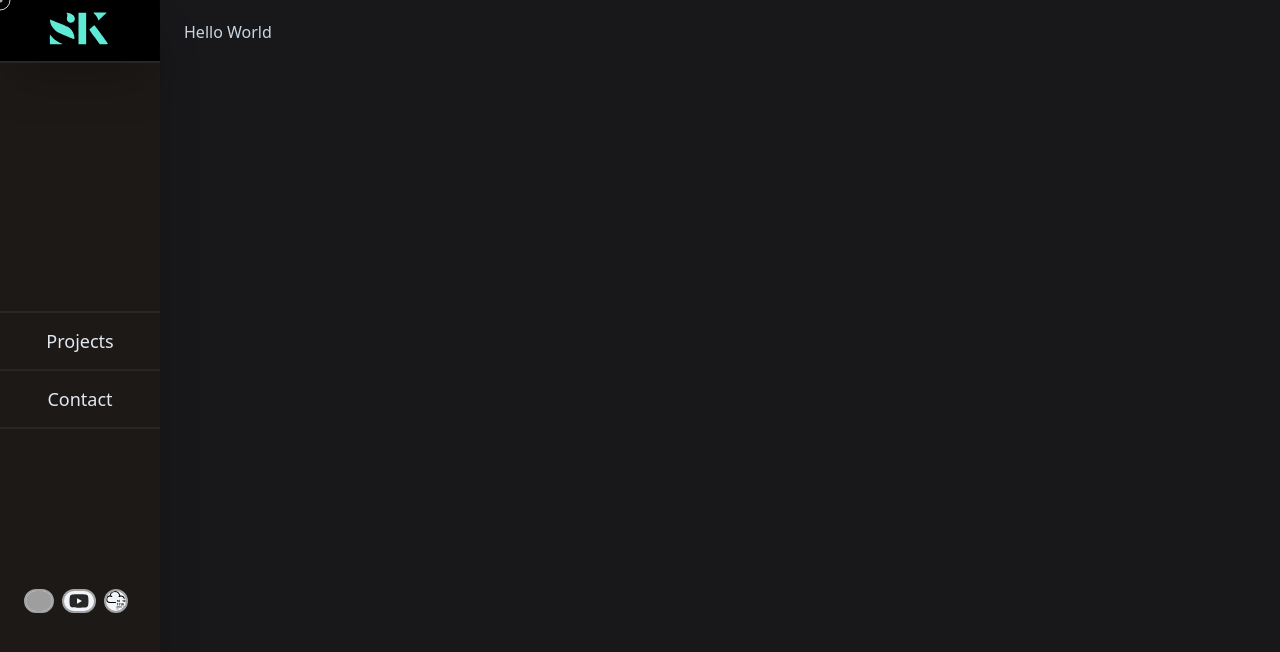
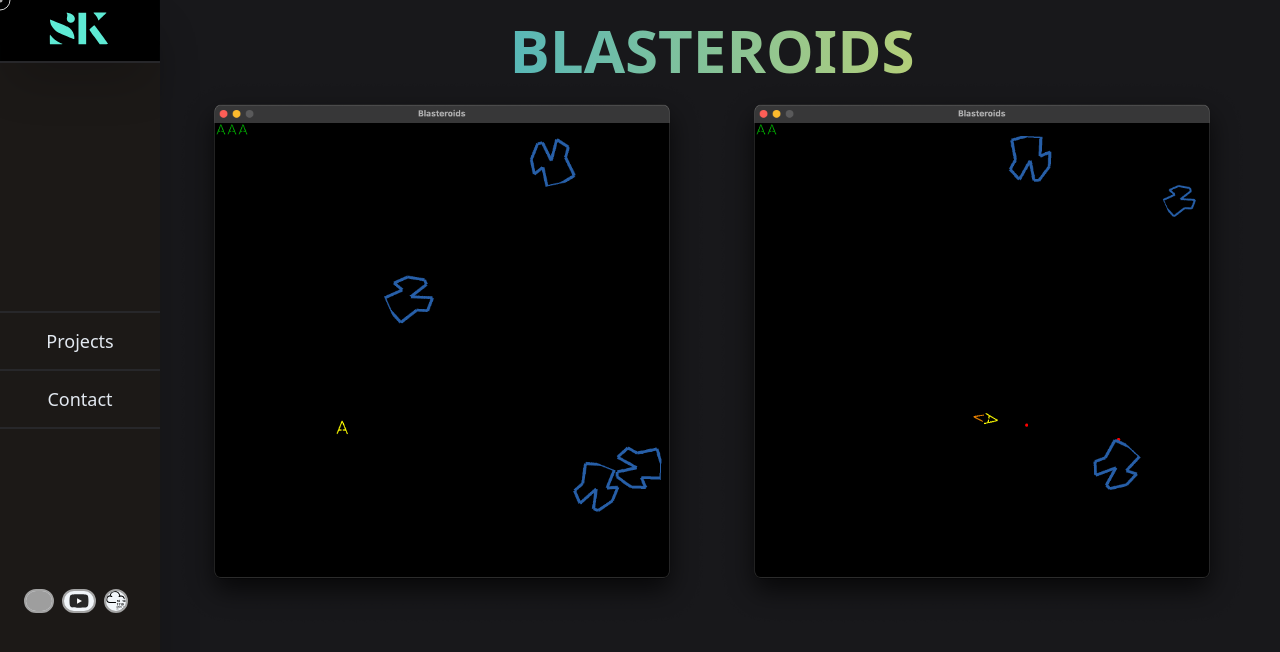
Before and after one commit to StathisKap/stathis-site, a SvelteKit app: page /projects/blasteroids in a window 1280 px wide. Shown: the top 652 px of the page. Built offline with nearby package versions, Linux system fonts and the light colour scheme; grey boxes are pictures that could not be loaded.

Commit message:
2 screenshots in blasteroids

```diff
--- a/src/routes/projects/+page.svelte
+++ b/src/routes/projects/+page.svelte
@@ -6,13 +6,13 @@
 </script>
 
 <div in:fade={{ delay: 100 }}>
+	<div>
 		<span
 			class="block font-mono text-center text-6xl lg:text-6xl sm:text-5xl font-extrabold uppercase pt-5 pb-10 text-transparent bg-clip-text bg-gradient-to-r from-indigo-500 via-fuchsia-800 to-indigo-500 animate-pan"
 			style="background-size:200%;">Projects</span
 		>
 	</div>
 	<div
-	in:fade={{ delay: 100 }}
 		class="flex flex-wrap gap-3 max-w-full w-auto justify-center items-center align-middle"
 		use:hover
 		id="cards"
@@ -29,6 +29,8 @@
 				</div>
 			</div>
 		{/each}
+	</div>
+
 </div>
 
 <style>
--- a/src/routes/projects/blasteroids/+page.svelte
+++ b/src/routes/projects/blasteroids/+page.svelte
@@ -1 +1,5 @@
-<p>Hello World</p>
+<p class="block text-center text-6xl lg:text-6xl sm:text-5xl font-extrabold uppercase underline from-sky-500 to-yellow-300 text-transparent bg-clip-text bg-gradient-to-r">Blasteroids</p>
+<div class="flex gap-3 max-w-full w-auto justify-center items-center align-middle">
+    <img src="/Blasteroids1.png" alt="Blasteroids" class="w-1/2">
+    <img src="/Blasteroids2.png" alt="Blasteroids" class="w-1/2">
+</div>
```
Also changed, not shown: static/Blasteroids1.png (added), static/Blasteroids2.png (added). Lines whose indentation alone changed are shown as unchanged.
